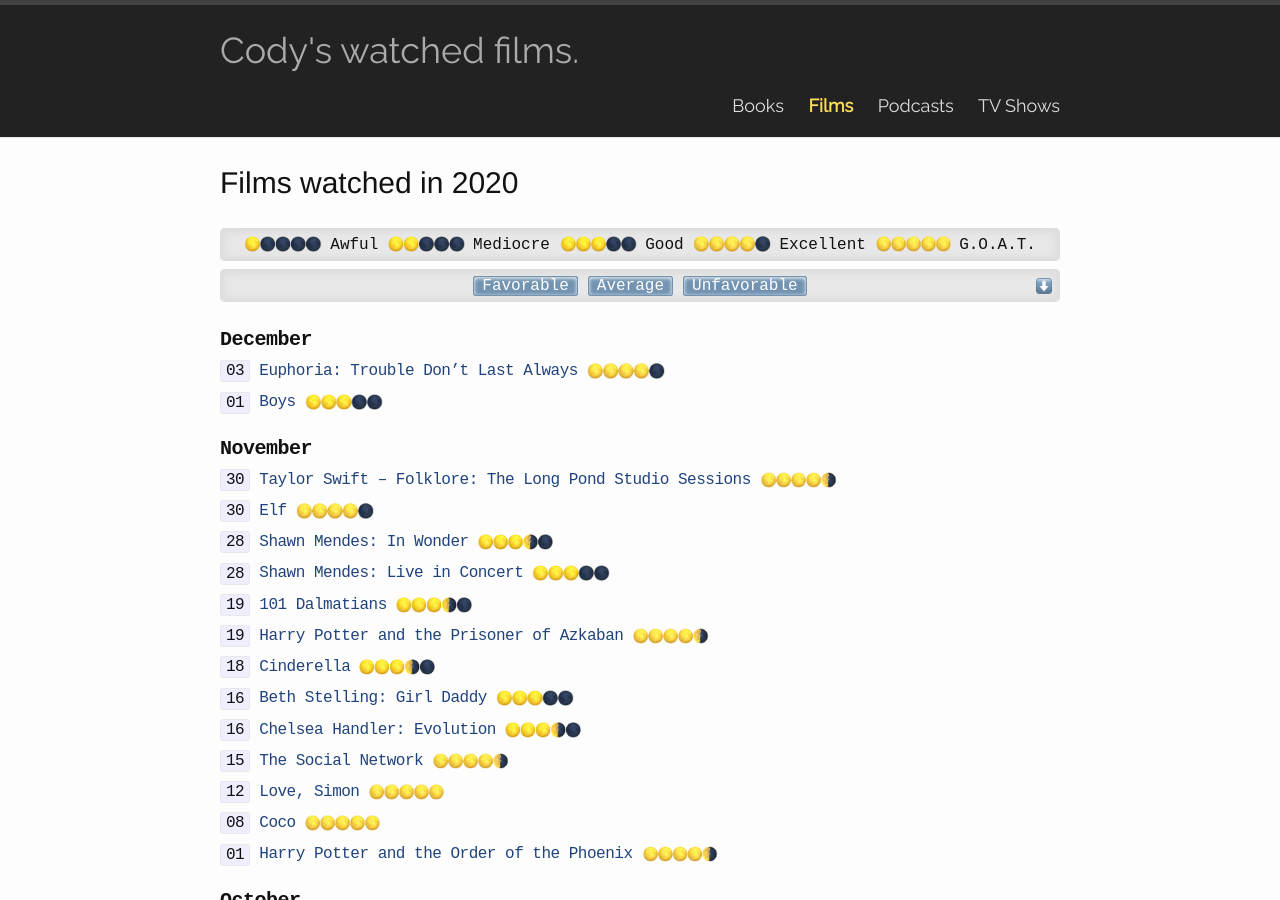
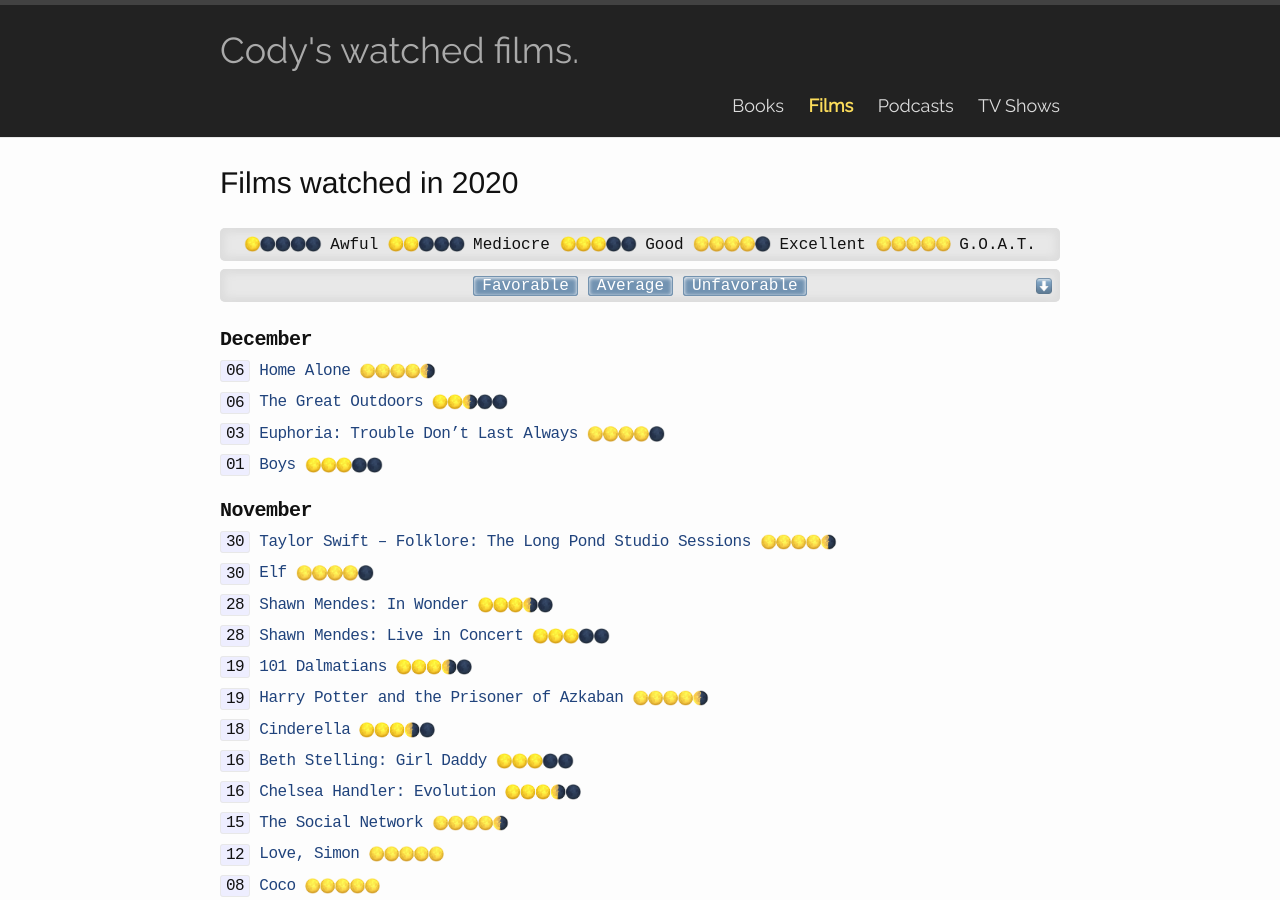
Before and after one commit to codydalerodgers/personal-blog, a Jekyll site: the page built from _films/2020.md, in a window 1280 px wide and 900 px high. Built offline with Jekyll 4.4.1, drawn with Linux system fonts in a browser that asks for light colours.

Commit message:
Update movies

```diff
--- a/_films/2020.md
+++ b/_films/2020.md
@@ -5,6 +5,10 @@
 category: films
 ---
 ## December
+`06` [Home Alone](https://www.imdb.com/title/tt0099785/) {{ site.r45 }}
+
+`06` [The Great Outdoors](https://www.imdb.com/title/tt0095253/) {{ site.r25 }}
+
 `03` [Euphoria: Trouble Don't Last Always](https://www.imdb.com/title/tt10636622) {{ site.r4 }}
 
 `01` [Boys](https://www.imdb.com/title/tt3318220) {{ site.r3 }}
--- a/_posts/2020-08-27-neon.markdown
+++ b/_posts/2020-08-27-neon.markdown
@@ -35,7 +35,7 @@
 <span class="nn_color">**Vox Lux**</span> ∙
 Bodied ∙
 Border ∙
-<span class="nn_color">**Assassination Nation** ∙
+<span class="nn_color">**Assassination Nation**</span> ∙
 Sharp Edges ∙
 Three Identical Strangers ∙
 Revenge ∙
```
